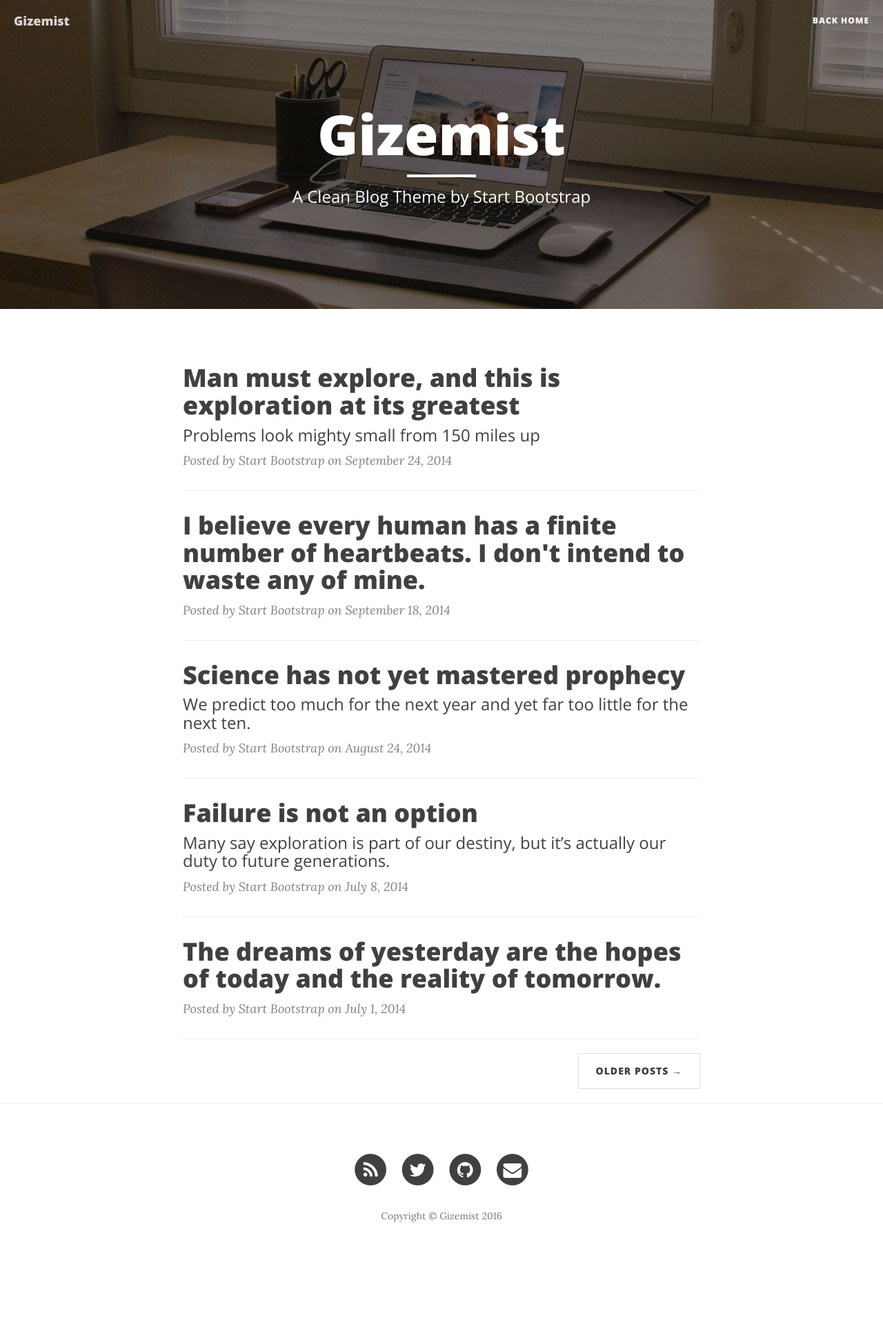
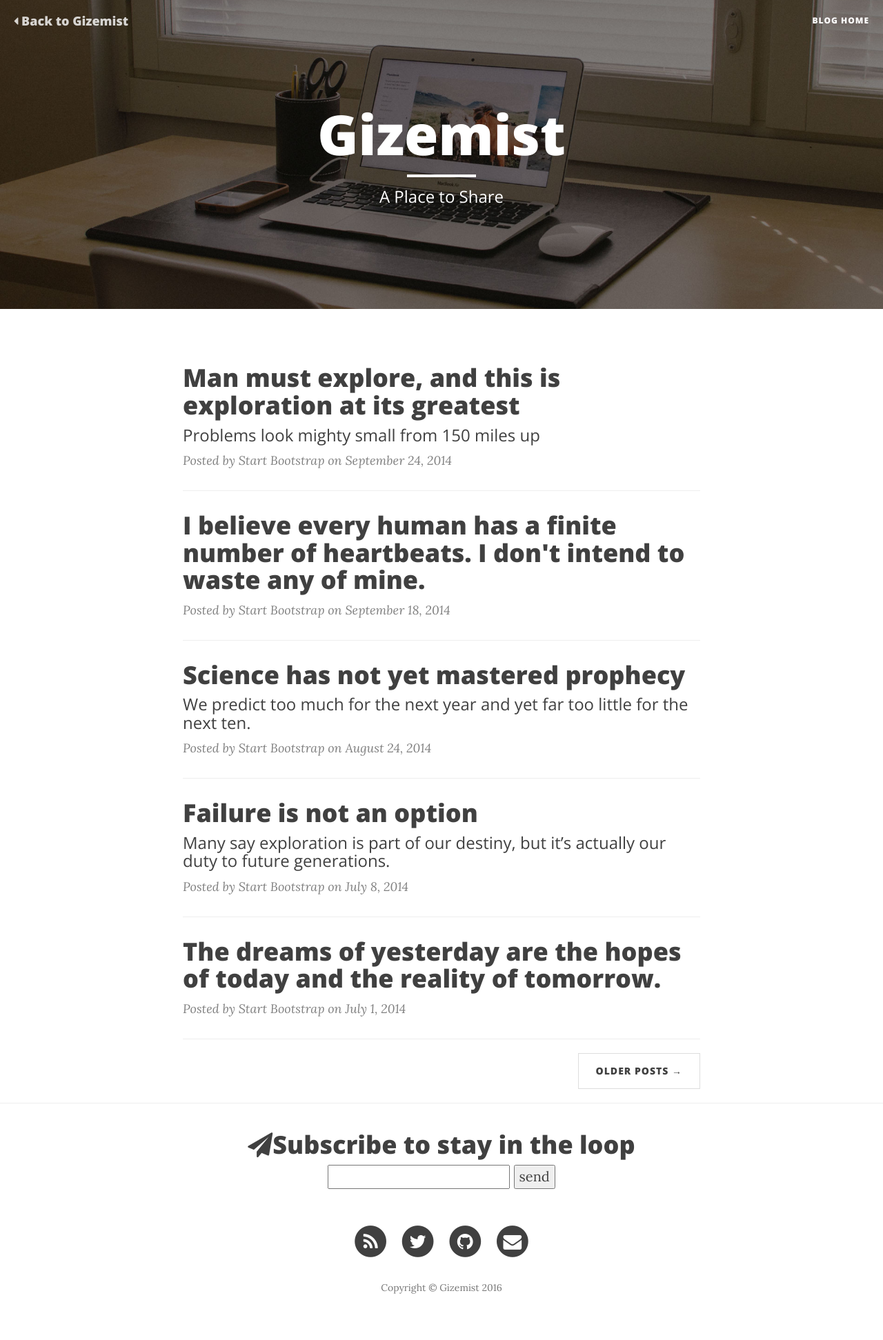
Before and after one commit to gizemny/blog, a Jekyll site: the page built from index.html, in a window 1280 px wide. Shown: the whole page at 69% size. Built offline with Jekyll 4.4.1, drawn with Linux system fonts in a browser that asks for light colours; nearby versions of some CDN libraries; the list of posts is cut into pages by our own code; before the commit the page ends 1839 px from its top, so only the background shows below that.

Commit message:
working on that pretty blog of mine

```diff
--- a/_includes/footer.html
+++ b/_includes/footer.html
@@ -1,3 +1,22 @@
+<section class="subscribe text-center">
+  <div class="container">
+    <h1><i class="fa fa-paper-plane"></i><span>Subscribe to stay in the loop</span></h1>
+    <!-- Begin MailChimp Signup Form -->
+
+        <form action="//gizemist.us8.list-manage.com/subscribe/post?u=e4f4bd138ae0a4b412f9deaec&amp;id=2b0b2ad356" method="post" id="mc-embedded-subscribe-form" name="mc-embedded-subscribe-form" class="validate" target="_blank" novalidate>
+
+        <input type="email" value="" name="EMAIL" class="required email" id="mce-EMAIL">
+        <div class="response" id="mce-error-response" style="display:none"></div>
+        <div class="response" id="mce-success-response" style="display:none"></div>
+        <!-- real people should not fill this in and expect good things - do not remove this or risk form bot signups-->
+        <div style="position: absolute; left: -5000px;" aria-hidden="true">
+        <input type="text" name="b_e4f4bd138ae0a4b412f9deaec_2b0b2ad356" tabindex="-1" value=""></div>
+        <input type="submit" value="send" name="subscribe" id="mc-embedded-subscribe" class="button">
+
+        </form>
+    <!--End mc_embed_signup-->
+  </div>
+</section>
 <!-- Footer -->
 <footer>
     <div class="container">
--- a/_includes/nav.html
+++ b/_includes/nav.html
@@ -9,14 +9,14 @@
                 <span class="icon-bar"></span>
                 <span class="icon-bar"></span>
             </button>
-            <a class="navbar-brand" href="{{ site.baseurl }}/">{{ site.title }}</a>
+            <a class="navbar-brand" href="http://gizemist.com"><i class="fa fa-caret-left" aria-hidden="true"></i> Back to {{ site.title }}</a>
         </div>
 
         <!-- Collect the nav links, forms, and other content for toggling -->
         <div class="collapse navbar-collapse" id="bs-example-navbar-collapse-1">
             <ul class="nav navbar-nav navbar-right">
                 <li>
-                    <a href="{{ site.baseurl }}/">Back Home</a>
+                    <a href="{{ site.baseurl }}/">Blog Home</a>
                 </li>
                 {% for page in site.pages %}{% if page.title %}
 				<!-- {% if page.url != '/404.html' %}
--- a/css/clean-blog.css
+++ b/css/clean-blog.css
@@ -30,7 +30,7 @@ a {
 }
 a:hover,
 a:focus {
-  color: #0085a1;
+  color: #3dc9b3;
 }
 a img:hover,
 a img:focus {
@@ -121,14 +121,14 @@ hr.small {
   }
   .navbar-custom.is-fixed .navbar-brand:hover,
   .navbar-custom.is-fixed .navbar-brand:focus {
-    color: #0085a1;
+    color: #3dc9b3;
   }
   .navbar-custom.is-fixed .nav li a {
     color: #404040;
   }
   .navbar-custom.is-fixed .nav li a:hover,
   .navbar-custom.is-fixed .nav li a:focus {
-    color: #0085a1;
+    color: #3dc9b3;
   }
   .navbar-custom.is-visible {
     /* if the user changes the scrolling direction, we show the header */
@@ -223,7 +223,7 @@ hr.small {
 .post-preview > a:hover,
 .post-preview > a:focus {
   text-decoration: none;
-  color: #0085a1;
+  color: #3dc9b3;
 }
 .post-preview > a > .post-title {
   font-size: 30px;
@@ -247,7 +247,7 @@ hr.small {
 }
 .post-preview > .post-meta > a:hover,
 .post-preview > .post-meta > a:focus {
-  color: #0085a1;
+  color: #3dc9b3;
   text-decoration: underline;
 }
 @media only screen and (min-width: 768px) {
@@ -327,7 +327,7 @@ footer .copyright {
   opacity: 1;
 }
 .floating-label-form-group-with-focus label {
-  color: #0085a1;
+  color: #3dc9b3;
 }
 form .row:first-child .floating-label-form-group {
   border-top: 1px solid #eeeeee;
@@ -347,8 +347,8 @@ form .row:first-child .floating-label-form-group {
 }
 .btn-default:hover,
 .btn-default:focus {
-  background-color: #0085a1;
-  border: 1px solid #0085a1;
+  background-color: #3dc9b3;
+  border: 1px solid #3dc9b3;
   color: white;
 }
 .pager {
@@ -375,8 +375,8 @@ form .row:first-child .floating-label-form-group {
 .pager li > a:hover,
 .pager li > a:focus {
   color: white;
-  background-color: #0085a1;
-  border: 1px solid #0085a1;
+  background-color: #3dc9b3;
+  border: 1px solid #3dc9b3;
 }
 .pager .disabled > a,
 .pager .disabled > a:hover,
@@ -389,12 +389,12 @@ form .row:first-child .floating-label-form-group {
 ::-moz-selection {
   color: white;
   text-shadow: none;
-  background: #0085a1;
+  background: #3dc9b3;
 }
 ::selection {
   color: white;
   text-shadow: none;
-  background: #0085a1;
+  background: #3dc9b3;
 }
 img::selection {
   color: white;
@@ -405,5 +405,5 @@ img::-moz-selection {
   background: transparent;
 }
 body {
-  webkit-tap-highlight-color: #0085a1;
+  webkit-tap-highlight-color: #3dc9b3;
 }
--- a/index.html
+++ b/index.html
@@ -1,6 +1,6 @@
 ---
 layout: page
-description: "A Clean Blog Theme by Start Bootstrap"
+description: "A Place to Share"
 ---
 
 {% for post in paginator.posts %}
--- a/less/variables.less
+++ b/less/variables.less
@@ -1,6 +1,6 @@
 // Variables
 
-@brand-primary: #0085A1;
+@brand-primary: #3dc9b3;
 @gray-dark: lighten(black, 25%);
 @gray: lighten(black, 50%);
 @white-faded: fade(white, 80%);
```
Also changed, not shown: other parts of _includes/footer.html (+10 -0 lines), css/clean-blog.min.css.
